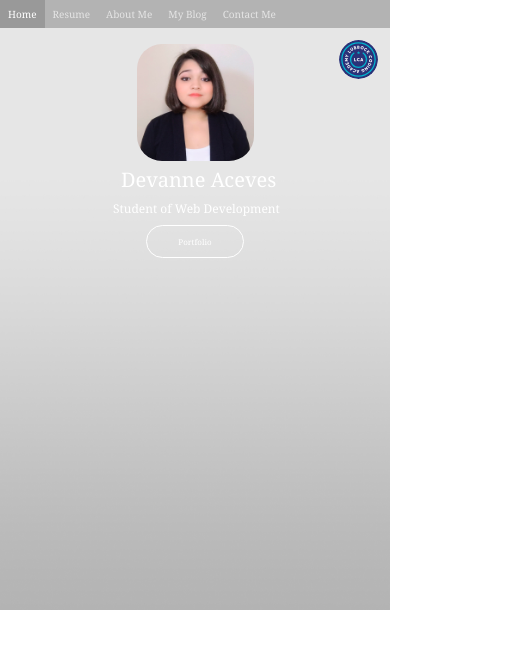
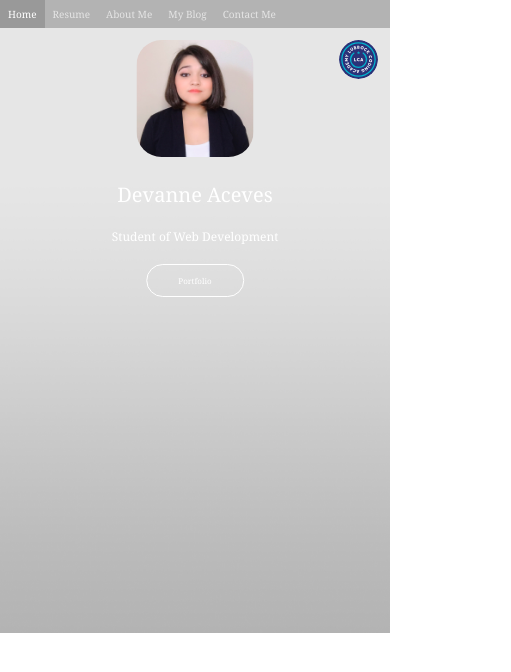
Before and after one commit to devannea/LCA_web101_Devanne_Aceves, a plain HTML site: page myPortfolio/index.html in a window 390 px wide. Shown: the whole page, 511 px wide, since content can reach past the window. Drawn offline with Linux system fonts and the light colour scheme.

Commit message:
Modified landing page css to make the main content centered

```diff
--- a/myPortfolio/style.css
+++ b/myPortfolio/style.css
@@ -50,29 +50,39 @@
   /**profile pic was 350px by 350px*/
 
   #profile-pic {
+    position: relative;
+    left: 50%;
+    transform: translateX(-50%);
+    margin-top: 3%;
     width: 30%;
     height: 30%;
     border-radius: 25px;
-    margin: -12% 35%;
   }
 
   h1 {
     color: white;
     font-size: 60px;
-    margin: 12% 34%;
+    margin-top: 5%;
     width: 100%;
+    text-align: center;
   }
 
   h2 {
     color: white;
     font-size: 36px;
-    margin: -10% 33%;
+    margin-top: 5%;
     width: 100%;
+    text-align: center;
   }
 
   /*the button was 300px by 60px*/
 
   button {
+    position: relative;
+    left: 50%;
+    transform: translateX(-50%);
+    margin-top: 5%;
+    margin-bottom: 5%;
     width: 25%;
     height: 5%;
     font-family: Georgia, serif;
@@ -80,7 +90,6 @@
     border: 3px solid white;
     border-radius: 20px;
     background: transparent;
-    margin: 12% 37.5%;
     padding: 30px;
     text-align: center;
     color: white;
@@ -108,20 +117,27 @@
   h1 {
     color: white;
     font-size: 40px;
-    margin: 12% 32%;
+    margin-top: 5%;
     width: 100%;
+    text-align: center;
   }
 
   h2 {
     color: white;
     font-size: 24px;
-    margin: -10% 31%;
+    margin-top: 5%;
     width: 100%;
+    text-align: center;
   }
 
   /*the button was 300px by 60px*/
 
   button {
+    position: relative;
+    left: 50%;
+    transform: translateX(-50%);
+    margin-top: 5%;
+    margin-bottom: 5%;
     width: 25%;
     height: 5%;
     font-family: Georgia, serif;
@@ -129,7 +145,6 @@
     border: 2px solid white;
     border-radius: 20px;
     background: transparent;
-    margin: 12% 38%;
     padding: 20px;
     text-align: center;
     color: white;
@@ -153,20 +168,27 @@
   h1 {
     color: white;
     font-size: 20px;
-    margin: 12% 31%;
+    margin-top: 5%;
     width: 100%;
+    text-align: center;
   }
 
   h2 {
     color: white;
     font-size: 12px;
-    margin: -10% 29%;
+    margin-top: 5%;
     width: 100%;
+    text-align: center;
   }
 
   /*the button was 300px by 60px*/
 
   button {
+    position: relative;
+    left: 50%;
+    transform: translateX(-50%);
+    margin-top: 5%;
+    margin-bottom: 5%;
     width: 25%;
     height: 5%;
     font-family: Georgia, serif;
@@ -174,7 +196,6 @@
     border: 1px solid white;
     border-radius: 20px;
     background: transparent;
-    margin: 12% 37.5%;
     padding: 10px;
     text-align: center;
     color: white;
```
